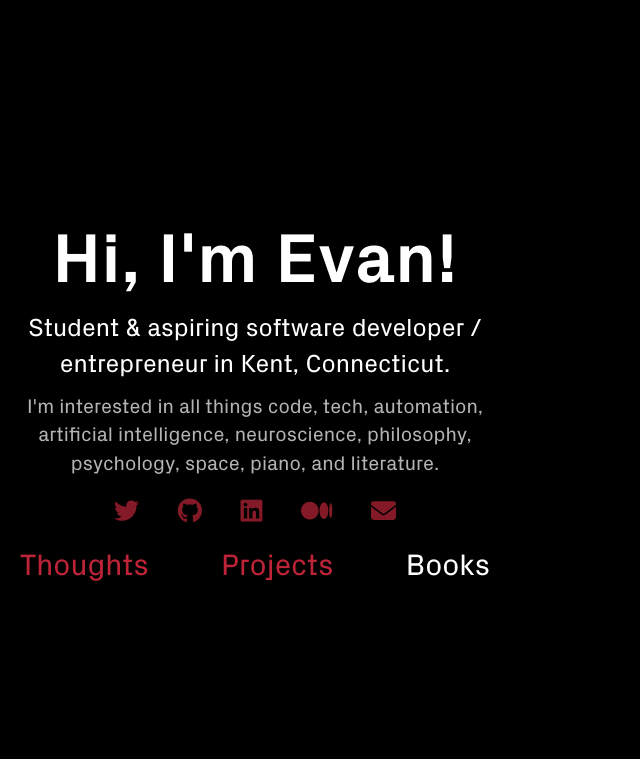
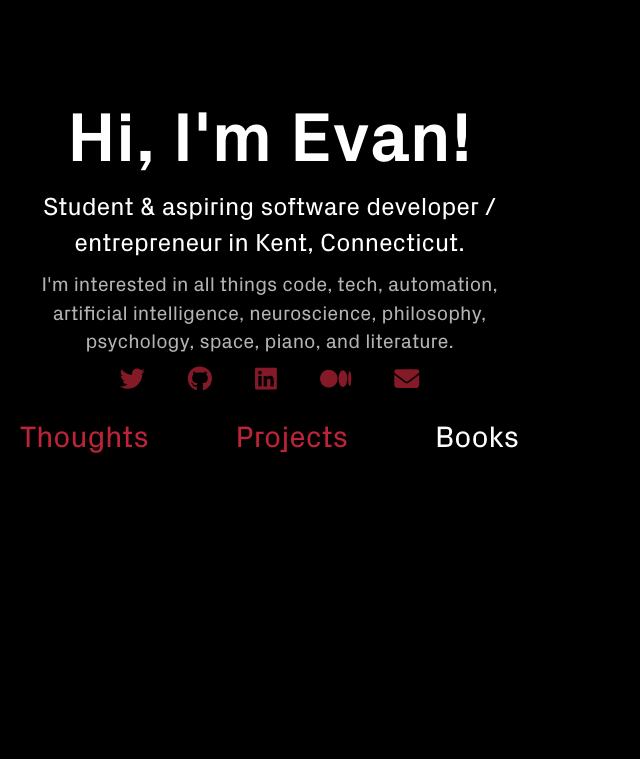
Before and after one commit to evankirkiles/website, a Flask app: page /books in a window 1280 px wide. Shown: the top 759 px of the page, without its empty margins (0-640 px from the left). Run offline with Flask 2, Linux system fonts and the light colour scheme; parts of the project's set-up code (start-up, migrations or seed data) failed here and were passed over; some libraries are stand-ins or nearby versions.

Commit message:
Final change.

```diff
--- a/app/static/styles/base.css
+++ b/app/static/styles/base.css
@@ -36,21 +36,19 @@ i {
 #intro {
     margin: auto;
     font-size: 25px;
+    min-height: 500px;
     max-width: 500px;
-    display: flex;
-    flex-direction: column;
-    justify-content: center;
-    height: 100%;
+    margin-top: 10%;
 }
 .spacer {
     flex: 1;
 }
-/*#title {
+#title {
     display: flex;
     flex-direction: column;
     justify-content: flex-start;
     margin: auto;
-}*/
+}
 #moreinfo {
     margin-top: 10px;
     font-size: 20px;
@@ -91,6 +89,7 @@ i {
     width: 60%;
     margin: auto;
     justify-content: space-between;
+    min-height: 25px;
     margin-top: 10px;
     margin-bottom: 10px;
     opacity: 0.7;
@@ -101,9 +100,9 @@ i {
     align-items: center;
     justify-content: space-between;
     width: 100%;
-    height: 35px;
+    min-height: 35px;
     margin: auto;
-    margin-top: 10px;
+    margin-top: 0px;
     margin-bottom: 10px;
 }
 #sections > h2 > a {
--- a/app/templates/layouts/base.html
+++ b/app/templates/layouts/base.html
@@ -16,9 +16,8 @@
 <body>
     <div id="content">
         <div class="row h-100" id="bodycontainer">
-            <!-- <div id="title" class="col-lg-5"> -->
-                <!-- <div class="spacer"></div> -->
-                <div id="intro" class="col-lg-5 justify-content-center flex-grow-1">
+            <div id="title" class="col-lg-5">
+                <div id="intro">
                     <span id="name" class="bold">Hi, I'm Evan!</span>
                     <div id="splurg">Student & aspiring software developer / entrepreneur in Kent, Connecticut.</div>
                     <div id="moreinfo">I'm interested in all things code, tech, automation, artificial intelligence, neuroscience, philosophy, psychology, space, piano, and literature.</div>
@@ -36,7 +35,7 @@
                     </div>
                     {% block content_description %}{% endblock %}
                 </div>
-            <!-- </div> -->
+            </div>
             <div id="bodycont2" class="col-lg-7">
                 {% block content %}{% endblock %}
             </div>
```
